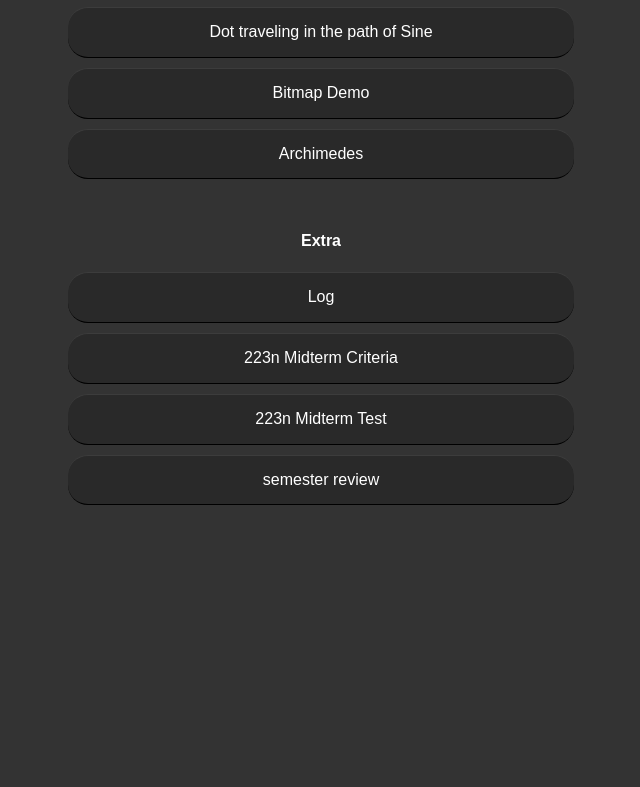
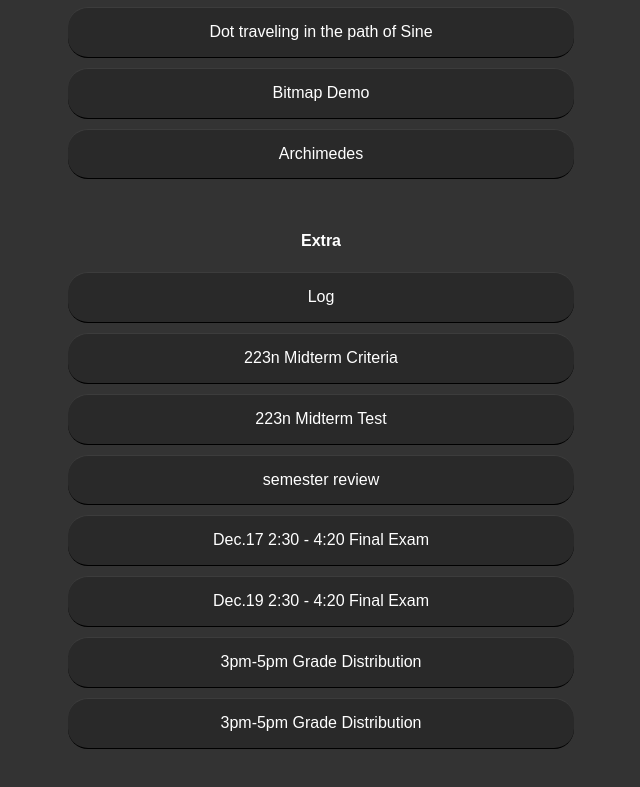
Before and after one commit to vkyho96/class_worksite, a plain HTML site: page 223n.html in a window 1280 px wide. Shown: the part 1381-2168 px from the top of the page, without its empty margins (50-690 px from the left). Before the commit the page ends 2002 px from the top, so only its background shows below. Drawn offline with nearby package versions, Linux system fonts and the light colour scheme.

Commit message:
223n grade distribution and test

```diff
--- a/223n.html
+++ b/223n.html
@@ -41,8 +41,7 @@
                         <li><a href="https://drive.google.com/uc?export=download&id=1xycXnCU_ZEWwxqhCofDWZUYizSm_Wyy7">CPSC
                                 223n-03
                                 3:00pm - 4:50pm</a></li>
-                            <li><a href="https://drive.google.com/uc?export=download&id=1_0Do8_MUEpUeA5JHeVmIdIuRpeGZuZKq">Final
-                                    Exam</a></li>
+
 
                     </ul>
                 </div>
@@ -136,6 +135,18 @@
                             </a></li>
                             <li><a href="https://drive.google.com/uc?export=download&id=1BcVH4mSqzlG1ZXCm9qMWuy9uO4SgXmnH">semester
                                 review</a></li>
+
+                        <li><a href="https://drive.google.com/uc?export=download&id=1_0Do8_MUEpUeA5JHeVmIdIuRpeGZuZKq">Dec.17 2:30 - 4:20 Final
+                            Exam</a></li>
+
+                        <li><a href="https://drive.google.com/uc?export=download&id=125NtRKWdlRI8soIAm7M58spEgkhP169m">Dec.19 2:30 - 4:20 Final
+                            Exam</a></li>
+
+                        <li><a href="https://drive.google.com/uc?export=download&id=1-Bh8YyFDI8wPfu1i8WYcnnh9JoR3w16-">3pm-5pm Grade Distribution
+                        </a></li>
+
+                        <li><a href="https://drive.google.com/uc?export=download&id=1buKTv0iYkXOjEvF_eCBf0kDWDAHGbdEd">3pm-5pm Grade Distribution
+                            </a></li>
                     </ul>
                 </div>
 
```
